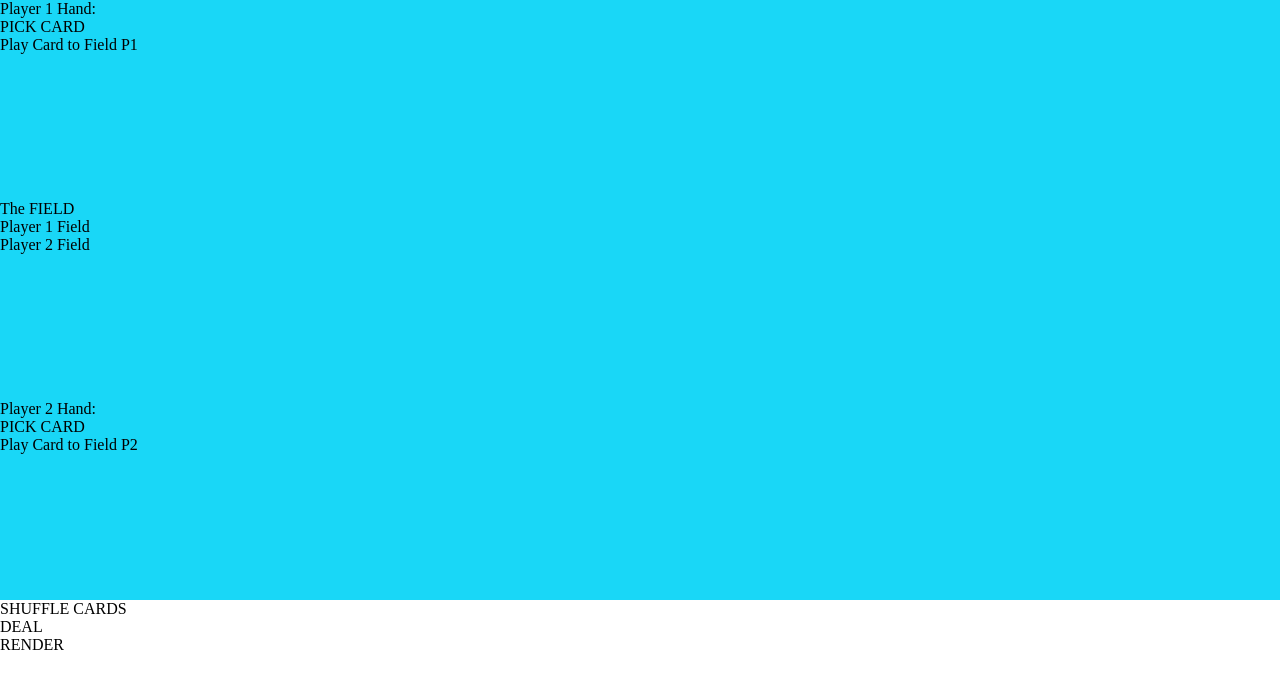
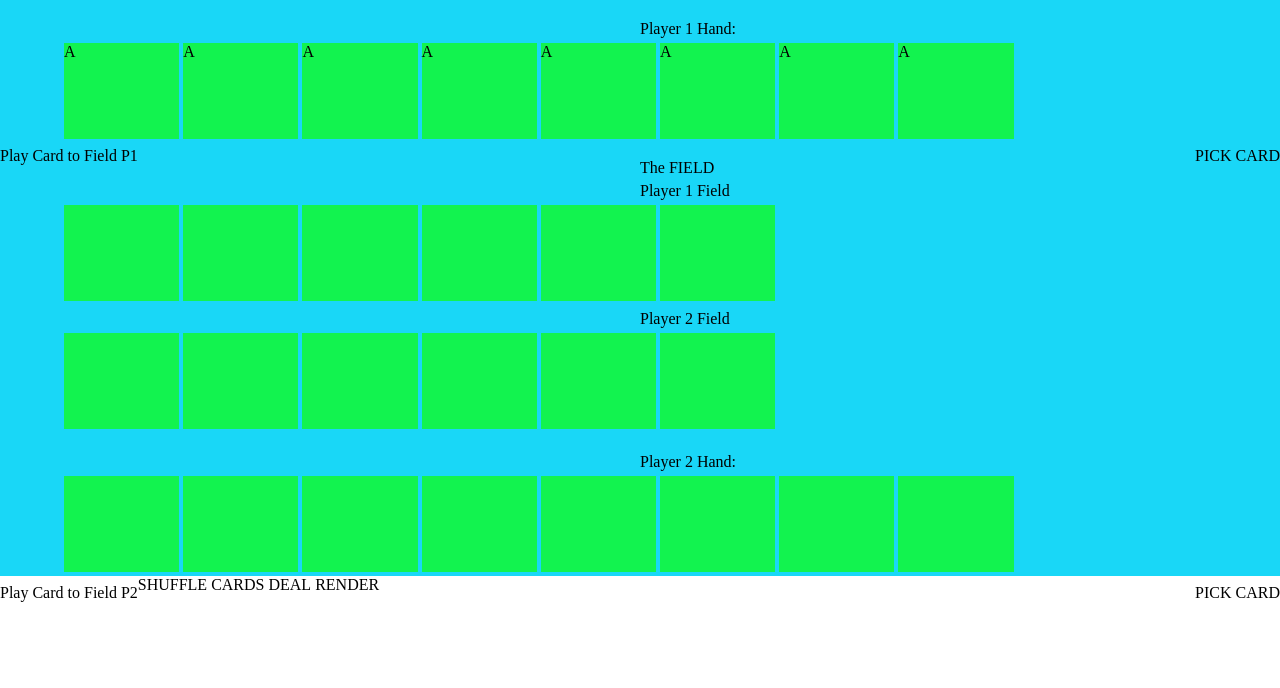
Before and after one commit to TeasingSisyphus/cuttle, a website: page index.html in a window 1280 px wide. Drawn offline with nearby package versions, Linux system fonts and the light colour scheme; no server answers.

Commit message:
the divs for the field and the hands have more structure, the buttons need to still be moved and the colors are a long way from being done but the skeletal structure is getting under way.

```diff
--- a/index.html
+++ b/index.html
@@ -9,31 +9,32 @@
 <div id='fullwrap'>
 
 <!--Top Wrap: Player 1's Hand -->
-<div id='hand1' class='wrap2'> Player 1 Hand:
-
-    <div id='p_one_h0' class ='p1hand'></div>
-    <div id='p_one_h1' class ='p1hand'></div>
-    <div id='p_one_h2' class ='p1hand'></div>
-    <div id='p_one_h3' class ='p1hand'></div>
-    <div id='p_one_h4' class ='p1hand'></div>
-    <div id='p_one_h5' class ='p1hand'></div>
-    <div id='p_one_h6' class ='p1hand'></div>
-    <div id='p_one_h7' class ='p1hand'></div>
+  <div id='hand1' class='wrap2'> <p>Player 1 Hand: </p>
+     <div class='cardwrap'>
+      <div id='p_one_h0' class ='p1hand'>A</div>
+      <div id='p_one_h1' class ='p1hand'>A</div>
+      <div id='p_one_h2' class ='p1hand'>A</div>
+      <div id='p_one_h3' class ='p1hand'>A</div>
+      <div id='p_one_h4' class ='p1hand'>A</div>
+      <div id='p_one_h5' class ='p1hand'>A</div>
+      <div id='p_one_h6' class ='p1hand'>A</div>
+      <div id='p_one_h7' class ='p1hand'>A</div>
+    </div>
 
     <!--Picking Cards-->
-    <div id='picard1'>PICK CARD</div>
+      <div id='picard1' class='wrap3'>PICK CARD</div>
     <!--FIeld Cards-->
-    <div id='field1button'>Play Card to Field P1</div>
+      <div id='field1button' class='wrap3'>Play Card to Field P1</div>
 
 
 
   </div>
 
 <!--Middle Wrap: THe Field-->
-<div id='field' class='wrap2'>The FIELD
+  <div id='field' class='wrap2'><p>The FIELD</p>
 
   <!--Field Player 1 -->
-  <div id='field1'>Player 1 Field
+  <div id='field1'> <p>Player 1 Field </p>
     <div id='p_one_f0' class ='p1field'></div>
     <div id='p_one_f1' class ='p1field'></div>
     <div id='p_one_f2' class ='p1field'></div>
@@ -43,7 +44,7 @@
   </div>
 
   <!--Field Player 2 -->
-   <div id='field2'>Player 2 Field
+   <div id='field2'> <p>Player 2 Field </p>
     <div id='p_two_f0' class ='p2field'></div>
     <div id='p_two_f1' class ='p2field'></div>
     <div id='p_two_f2' class ='p2field'></div>
@@ -53,9 +54,11 @@
    </div>
 
   </div>
+
+
 <!--Bottom Wrap: Player 2's Hand -->
-<div id= 'hand2' class ='wrap2'>Player 2 Hand:
-
+<div id= 'hand2' class ='wrap2'> <p>Player 2 Hand: </p>
+   <div class='cardwrap'>
     <div id='p_two_h0' class ='p2hand'></div>
     <div id='p_two_h1' class ='p2hand'></div>
     <div id='p_two_h2' class ='p2hand'></div>
@@ -64,7 +67,7 @@
     <div id='p_two_h5' class ='p2hand'></div>
     <div id='p_two_h6' class ='p2hand'></div>
     <div id='p_two_h7' class ='p2hand'></div>
-
+  </div>
    <!--Picking Cards-->
     <div id='picard2'>PICK CARD</div>
    <!--FIeld Cards-->
@@ -73,16 +76,19 @@
 
   </div>
 
-</div>
-
+</div id='floatbuttons'>
 <!-- FLoat Elements For GamePlay -->
 
-        <div id='shuflcard'>SHUFFLE CARDS</div>
-        <div id='dealcard'>DEAL</div>
-        <div id='renderbutton'>RENDER</div>
+        <div id='shuflcard' class='float'>SHUFFLE CARDS</div>
+        <div id='dealcard' class='float'>DEAL</div>
+        <div id='renderbutton' class='float'>RENDER</div>
 
 
 </div>
+
+<!---//////////////////////////////////-->
+<!--THE SCRIPTS ARE BELOW-->
+<!---//////////////////////////////////-->
 
   <script type="text/javascript" src="http://code.jquery.com/jquery-1.10.2.min.js"></script>
 
--- a/style.css
+++ b/style.css
@@ -1,3 +1,5 @@
+/*{border: 1px solid red;}*/
+
 html , body {height:100%;
 			margin: 0;
 			}
@@ -8,15 +10,55 @@ body{
 	/*Wraps - Hands and Field Wrap */
 
 .wrap2 {
-	min-height: 25%;
-	max-height: 25%;
-	display: list-item;
+
+	max-height:50%;
+	display: block;
 	background-color: #19D7F7;
+	padding-top: 15px;
+ }
+ .wrap2 p {
+ 	padding-left: 50%;
+ 	padding-right: :50%;
+ 	margin-top: 5px;
+ 	margin-bottom: 5px;
  }
 
- .p1hand, .p2hand {
+.cardwrap, #field1, #field2{
+	margin-right: 5%;
+	margin-left: 5%;
+	display:block;
+}
+ .p1hand, .p2hand, .p1field, .p2field {
  	background-size: 100%;
  	background-color: #12f34f;
- 	max-width: 10%;
- 	max-height: 70%;
+ 	max-width: 40%;
+ 	min-width: 10%;
+ 	max-height: inherit;
+ 	min-height: 12%;
+ 	display: inline-block;
  }
+
+ #picard1, #picard2 {
+ 	display: inline-block;
+ 	padding-top: 8px;
+ 	float:right;
+
+ }
+
+  #field1button, #field2button{
+ 	display: inline-block;
+ 	padding-top: 8px;
+ 	float:left;
+
+ }
+
+ .float{
+ 	display: inline-block;
+ 	float:center;
+ 	top: 15px;
+
+ }
+
+ #floatbuttons {
+ 	top:15px;
+ }
```
Also changed, not shown: index2.html (added, +31 -0 lines). Lines whose indentation alone changed are shown as unchanged.
